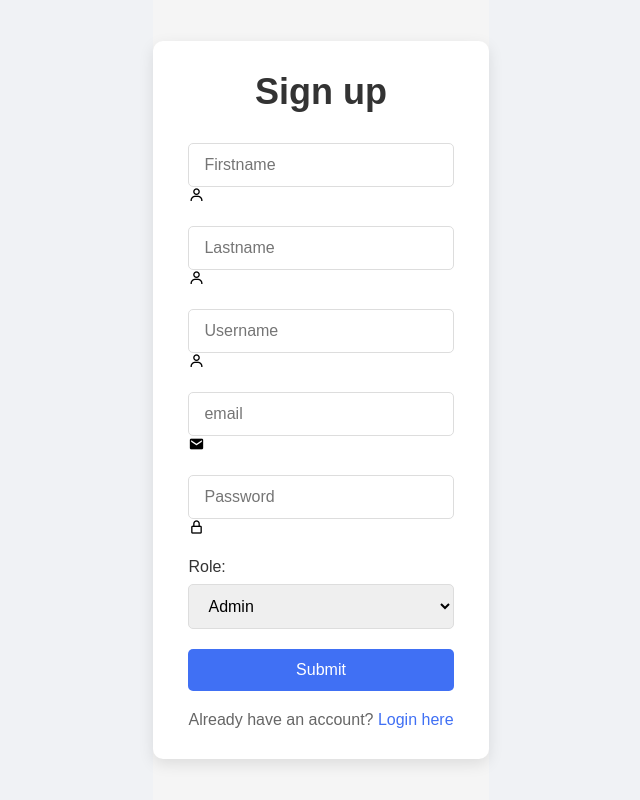
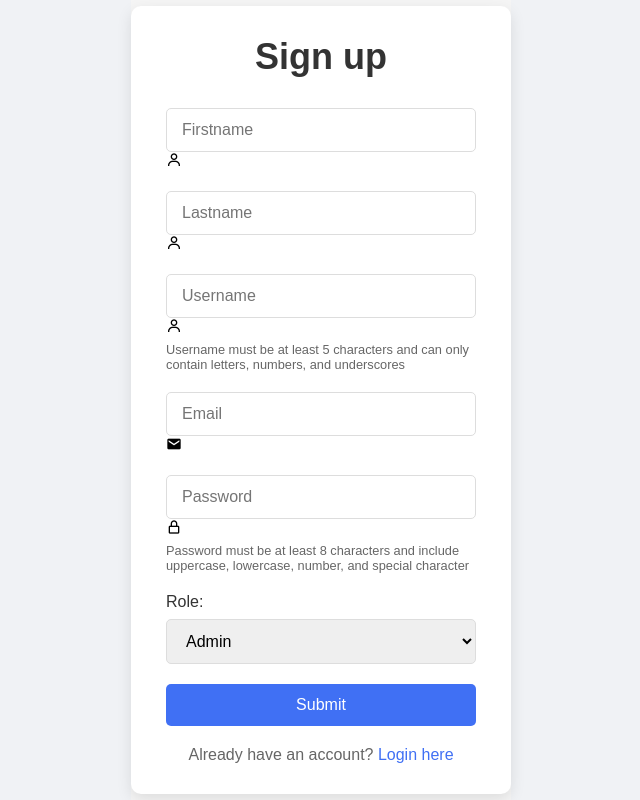
Before and after one commit to Vishal-k-Vinu/RageFree, a PHP site: page /phplogin/signup in a window 1280 px wide. Shown: the whole page, without its empty margins (319-959 px from the left). Run offline with PHP 8.4, Linux system fonts and the light colour scheme.

Commit message:
new commit

```diff
--- a/controllers/AuthController.php
+++ b/controllers/AuthController.php
@@ -1,5 +1,6 @@
 <?php
 require_once 'models/User.php';
+require_once 'utils/Validator.php';
 
 class AuthController {
     private $userModel;
@@ -42,6 +43,31 @@ class AuthController {
 
     public function signup() {
         if ($_SERVER['REQUEST_METHOD'] === 'POST') {
+            $validator = new Validator($_POST);
+
+            // Validate all fields
+            $validator->required('fname', 'First name is required')
+                     ->required('lname', 'Last name is required')
+                     ->required('uname', 'Username is required')
+                     ->minLength('uname', 5, 'Username must be at least 5 characters')
+                     ->pattern('uname', '/^[a-zA-Z0-9_]+$/', 'Username can only contain letters, numbers, and underscores')
+                     ->required('email', 'Email is required')
+                     ->email('email', 'Please enter a valid email address')
+                     ->required('pass', 'Password is required')
+                     ->minLength('pass', 8, 'Password must be at least 8 characters')
+                     ->pattern('pass', '/^(?=.*[a-z])(?=.*[A-Z])(?=.*\d)(?=.*[@$!%*?&])[A-Za-z\d@$!%*?&]+$/',
+                              'Password must contain at least one uppercase letter, one lowercase letter, one number, and one special character')
+                     ->required('roles', 'Role is required');
+
+            if ($validator->hasErrors()) {
+                $errors = $validator->getErrors();
+                ob_start();
+                include 'views/auth/signup.php';
+                $content = ob_get_clean();
+                include 'views/layouts/main.php';
+                return;
+            }
+
             $userData = [
                 'firstname' => $_POST['fname'],
                 'lastname' => $_POST['lname'],
--- a/views/auth/signup.php
+++ b/views/auth/signup.php
@@ -1,40 +1,165 @@
 <?php $title = 'Sign Up'; ?>
 <div class="wrapper">
-    <form action="/phplogin/signup" method="POST">
+    <form action="/phplogin/signup" method="POST" onsubmit="return validateForm()">
         <h1>Sign up</h1>
-        <?php if (isset($error)): ?>
-            <div class="error"><?php echo $error; ?></div>
+        <?php if (isset($errors)): ?>
+            <div class="error-messages">
+                <?php foreach ($errors as $field => $message): ?>
+                    <div class="error"><?php echo htmlspecialchars($message); ?></div>
+                <?php endforeach; ?>
+            </div>
         <?php endif; ?>
+
         <div class="input-box">
-            <input type="text" id="fname" name="fname" placeholder="Firstname" required>
+            <input type="text" id="fname" name="fname" placeholder="Firstname" required
+                   value="<?php echo htmlspecialchars($_POST['fname'] ?? ''); ?>">
             <i class='bx bx-user'></i>
         </div>
+
         <div class="input-box">
-            <input type="text" id="lname" name="lname" placeholder="Lastname" required>
+            <input type="text" id="lname" name="lname" placeholder="Lastname" required
+                   value="<?php echo htmlspecialchars($_POST['lname'] ?? ''); ?>">
             <i class='bx bx-user'></i>
         </div>
+
         <div class="input-box">
-            <input type="text" id="uname" name="uname" placeholder="Username" required>
+            <input type="text" id="uname" name="uname" placeholder="Username" required
+                   pattern="[a-zA-Z0-9_]+" minlength="5"
+                   value="<?php echo htmlspecialchars($_POST['uname'] ?? ''); ?>">
             <i class='bx bx-user'></i>
+            <small>Username must be at least 5 characters and can only contain letters, numbers, and underscores</small>
         </div>
+
         <div class="input-box">
-            <input type="text" id="email" name="email" placeholder="email" required>
+            <input type="email" id="email" name="email" placeholder="Email" required
+                   value="<?php echo htmlspecialchars($_POST['email'] ?? ''); ?>">
             <i class='bx bxs-envelope'></i>
         </div>
+
         <div class="input-box">
-            <input type="password" id="pass" name="pass" placeholder="Password" required>
+            <input type="password" id="pass" name="pass" placeholder="Password" required
+                   pattern="(?=.*[a-z])(?=.*[A-Z])(?=.*\d)(?=.*[@$!%*?&])[A-Za-z\d@$!%*?&]+"
+                   minlength="8">
             <i class='bx bx-lock-alt'></i>
+            <small>Password must be at least 8 characters and include uppercase, lowercase, number, and special character</small>
+            <div id="password-strength"></div>
         </div>
+
         <div class="input-box">
             <label for="roles">Role:</label>
             <select id="roles" name="roles" required>
-                <option value="admin">Admin</option>
-                <option value="users">Student</option>
+
+                <option value="admin" <?php echo (isset($_POST['roles']) && $_POST['roles'] === 'admin') ? 'selected' : ''; ?>>Admin</option>
+                <option value="users" <?php echo (isset($_POST['roles']) && $_POST['roles'] === 'users') ? 'selected' : ''; ?>>Student</option>
             </select>
         </div>
+
         <button type="submit" class="btn" name="submit">Submit</button>
         <div class="register-link">
             <p>Already have an account? <a href="/phplogin/login">Login here</a></p>
         </div>
     </form>
 </div>
+
+<style>
+.error-messages {
+    margin-bottom: 15px;
+}
+
+.error {
+    color: #dc3545;
+    font-size: 0.9em;
+    margin-bottom: 5px;
+}
+
+.input-box small {
+    display: block;
+    font-size: 0.8em;
+    color: #666;
+    margin-top: 5px;
+}
+
+#password-strength {
+    margin-top: 5px;
+    font-size: 0.9em;
+}
+
+.input-box.error input {
+    border-color: #dc3545;
+}
+</style>
+
+<script>
+function validateForm() {
+    const form = document.querySelector('form');
+    const inputs = form.querySelectorAll('input, select');
+    let isValid = true;
+
+    inputs.forEach(input => {
+        input.classList.remove('error');
+        const parent = input.closest('.input-box');
+        if (parent) {
+            parent.classList.remove('error');
+        }
+
+        if (!input.checkValidity()) {
+            isValid = false;
+            if (parent) {
+                parent.classList.add('error');
+            }
+        }
+    });
+
+    // Password strength check
+    const password = document.getElementById('pass').value;
+    if (password) {
+        const hasUpperCase = /[A-Z]/.test(password);
+        const hasLowerCase = /[a-z]/.test(password);
+        const hasNumbers = /\d/.test(password);
+        const hasSpecialChar = /[@$!%*?&]/.test(password);
+        const isLongEnough = password.length >= 8;
+
+        if (!(hasUpperCase && hasLowerCase && hasNumbers && hasSpecialChar && isLongEnough)) {
+            isValid = false;
+            document.getElementById('pass').closest('.input-box').classList.add('error');
+        }
+    }
+
+    return isValid;
+}
+
+// Password strength indicator
+document.getElementById('pass').addEventListener('input', function() {
+    const password = this.value;
+    const strengthDiv = document.getElementById('password-strength');
+    let strength = 0;
+    let message = '';
+
+    if (password.length >= 8) strength++;
+    if (/[A-Z]/.test(password)) strength++;
+    if (/[a-z]/.test(password)) strength++;
+    if (/\d/.test(password)) strength++;
+    if (/[@$!%*?&]/.test(password)) strength++;
+
+    switch(strength) {
+        case 0:
+        case 1:
+            message = '<span style="color: #dc3545;">Very Weak</span>';
+            break;
+        case 2:
+            message = '<span style="color: #ffc107;">Weak</span>';
+            break;
+        case 3:
+            message = '<span style="color: #fd7e14;">Moderate</span>';
+            break;
+        case 4:
+            message = '<span style="color: #28a745;">Strong</span>';
+            break;
+        case 5:
+            message = '<span style="color: #20c997;">Very Strong</span>';
+            break;
+    }
+
+    strengthDiv.innerHTML = 'Password Strength: ' + message;
+});
+</script>
```
